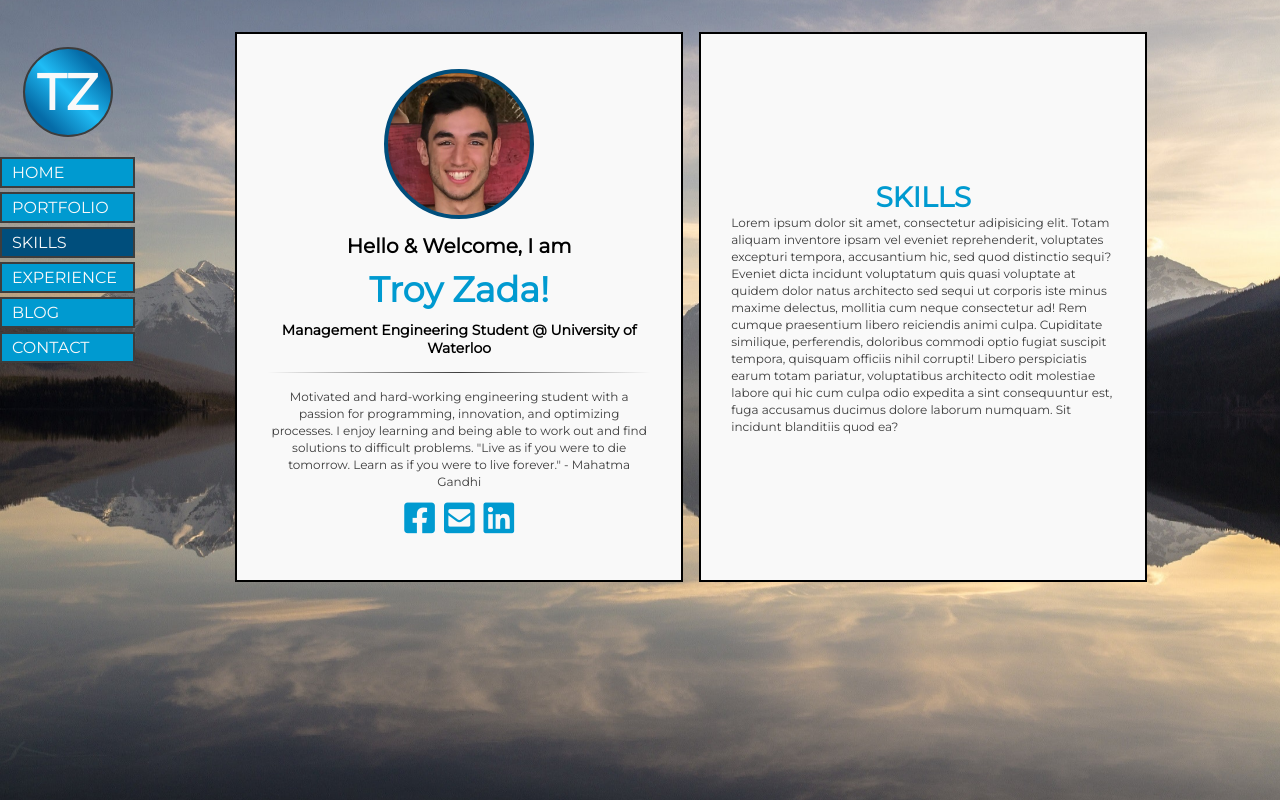
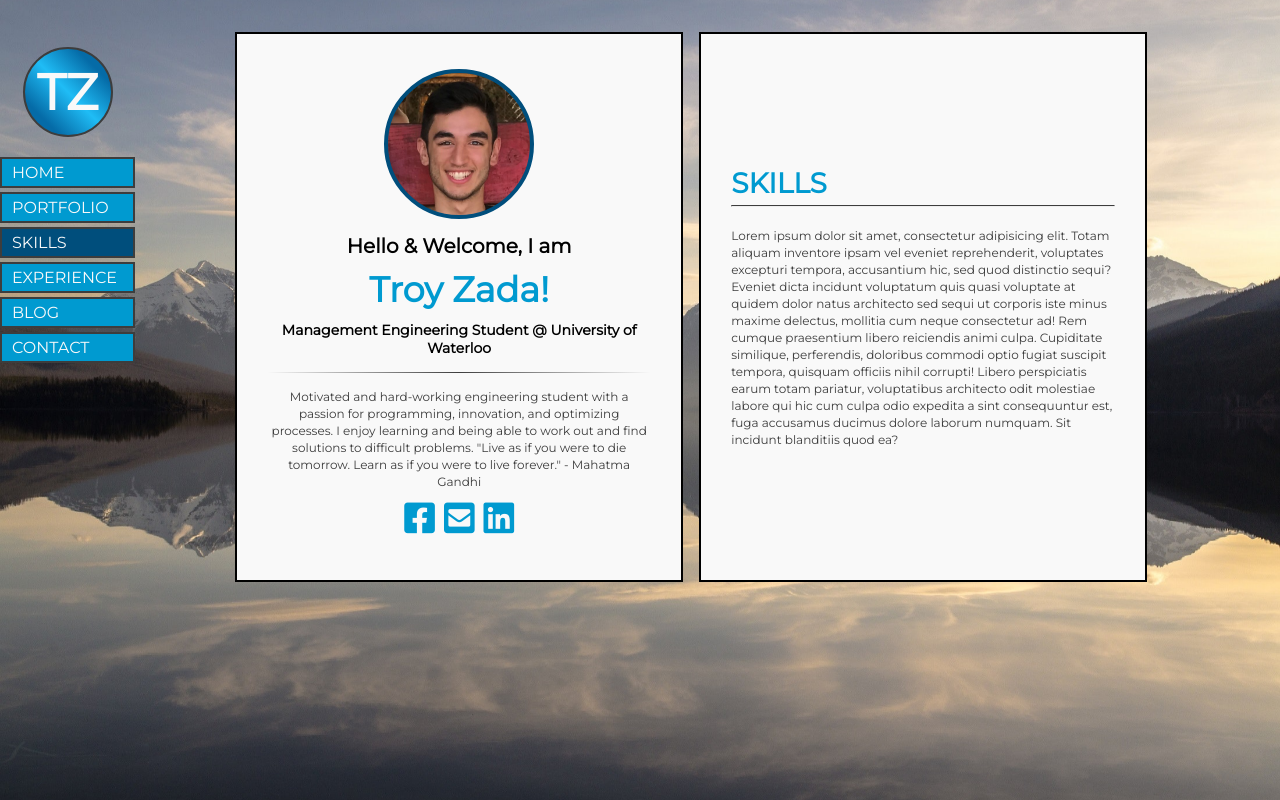
Before and after one commit to tzada8/troy-zada, a React (Create React App) app: page /skills in a window 1280 px wide. Built offline with nearby package versions, Linux system fonts and the light colour scheme; a web font is replaced by a local one.

Commit message:
worked on hr elements and TypeOfSkills.js

```diff
--- a/src/App.css
+++ b/src/App.css
@@ -52,7 +52,7 @@ button {
 }
 
 /* VARIOUS HORIZONTAL BAR STYLES */
-.horizontal-bar-fade {
+hr.horizontal-bar__fade {
    margin: 15px 0;
    width: 100%;
    border: 0;
--- a/src/components/cards/Cards.css
+++ b/src/components/cards/Cards.css
@@ -65,6 +65,12 @@ div::-webkit-scrollbar-thumb:hover {
 
 .card-title {
    color: var(--REG_BLUE);
+   text-align: left;
+}
+
+hr.horizontal-bar__title {
+   margin: 5px 0 20px 0;
+   border-top: 1px solid var(--GREY);
 }
 
 .card-content {
--- a/src/components/cards/home/Home.js
+++ b/src/components/cards/home/Home.js
@@ -29,7 +29,7 @@ function Home(props) {
                <h4 className="home-intro-program">
                   Management Engineering Student @ University of Waterloo
                </h4>
-               <hr className="horizontal-bar-fade" />
+               <hr className="horizontal-bar__fade" />
             </div>
 
             {/* BRIEF OVERALL DESCRIPTION */}
--- a/src/components/cards/skills/Skills.js
+++ b/src/components/cards/skills/Skills.js
@@ -11,6 +11,7 @@ function Skills(props) {
             <div className="card-title">
                <h1>{SKILLS}</h1>
             </div>
+            <hr className="horizontal-bar__title" />
 
             {/* REST OF CONTENT */}
             <div className="card-content">
```
Also changed, not shown: src/components/cards/skills/TypeOfSkills.js (added, +11 -0 lines).
